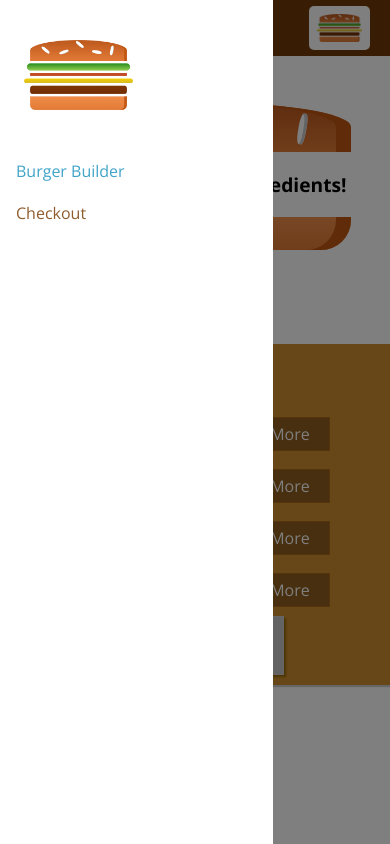
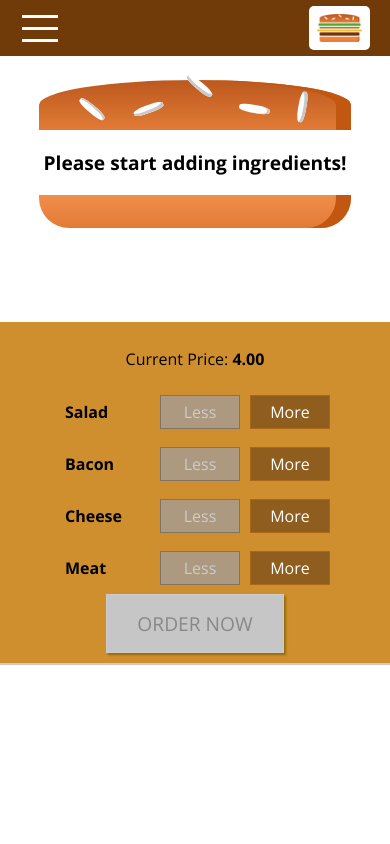
Before and after one commit to tharmaman/burgerBuilder, a React app: page / in a window 390 px wide. Built offline with nearby package versions, Linux system fonts and the light colour scheme.

Commit message:
added hamburger icon

```diff
--- a/src/Components/Layout/Layout.js
+++ b/src/Components/Layout/Layout.js
@@ -1,4 +1,5 @@
 import React, { Component } from 'react';
+
 import Aux from '../../hocs/Aux';
 import classes from './Layout.css';
 import Toolbar from '../Navigation/Toolbar/Toolbar';
@@ -6,7 +7,7 @@
 
 class Layout extends Component {
     state = {
-        showSideDrawer: true,
+        showSideDrawer: false,
     }
 
     sideDrawerClosedHandler = () => {
@@ -15,15 +16,24 @@
         });
     }
 
+    sideDrawerToggleHandler = () => (
+        this.setState((prevState => (
+            {
+                showSideDrawer: !prevState.showSideDrawer,
+            }
+        )))
+    )
+
     render() {
         return (
             <Aux>
-                <Toolbar />
+                <Toolbar
+                    drawerToggleClicked={this.sideDrawerToggleHandler}
+                />
                 <SideDrawer
                     open={this.state.showSideDrawer}
                     closed={this.sideDrawerClosedHandler}
                 />
-                <div>Toolbar, SideDrawer, Backdrop</div>
                 <main className={classes.Content}>
                     {this.props.children}
                 </main>
--- a/src/Components/Navigation/NavigationItems/NavigationItem/NavigationItem.css
+++ b/src/Components/Navigation/NavigationItems/NavigationItem/NavigationItem.css
@@ -4,6 +4,7 @@
     display: block;
     width: 100%;
 }
+
 .NavigationItem a {
     color: #8F5C2C;
     text-decoration: none;
@@ -11,6 +12,7 @@
     box-sizing: border-box;
     display: block;
 }
+
 .NavigationItem a:hover,
 .NavigationItem a:active,
 .NavigationItem a.active {
@@ -25,12 +27,14 @@
         width: auto;
         align-items: center;
     }
+
     .NavigationItem a {
         color: white;
         height: 100%;
         padding: 16px 10px;
         border-bottom: 4px solid transparent;
     }
+
     .NavigationItem a:hover,
     .NavigationItem a:active,
     .NavigationItem a.active {
--- /dev/null
+++ b/src/Components/Navigation/SideDrawer/DrawerToggle/DrawerToggle.css
@@ -0,0 +1,23 @@
+.DrawerToggle {
+    width: 40px;
+    height: 100%;
+    display: flex;
+    flex-flow: column;
+    justify-content: space-around;
+    align-items: center;
+    padding: 10px 0;
+    box-sizing: border-box;
+    cursor: pointer;
+}
+
+.DrawerToggle div {
+    width: 90%;
+    height: 3px;
+    background-color: white;
+}
+
+@media (min-width: 500px) {
+    .DrawerToggle {
+        display: none;
+    }
+}
--- /dev/null
+++ b/src/Components/Navigation/SideDrawer/DrawerToggle/DrawerToggle.js
@@ -0,0 +1,17 @@
+import React from 'react';
+
+import classes from './DrawerToggle.css';
+
+const drawerToggle = props => (
+    // eslint-disable-next-line
+    <div
+        onClick={props.clicked}
+        className={classes.DrawerToggle}
+    >
+        <div />
+        <div />
+        <div />
+    </div>
+);
+
+export default drawerToggle;
--- a/src/Components/Navigation/Toolbar/Toolbar.css
+++ b/src/Components/Navigation/Toolbar/Toolbar.css
@@ -10,7 +10,6 @@
     align-items: center;
     padding: 0 20px;
     box-sizing: border-box;
-    /* backdrop should go above so this is below 100 */
     z-index: 90;
 }
 
--- a/src/Components/Navigation/Toolbar/Toolbar.js
+++ b/src/Components/Navigation/Toolbar/Toolbar.js
@@ -2,10 +2,13 @@
 import Logo from '../../Logo/Logo';
 import classes from './Toolbar.css';
 import NavigationItems from '../NavigationItems/NavigationItems';
+import DrawerToggle from '../SideDrawer/DrawerToggle/DrawerToggle';
 
-const toolbar = () => (
+const toolbar = props => (
     <header className={classes.Toolbar}>
-        <div>MENU</div>
+        <DrawerToggle
+            clicked={props.drawerToggleClicked}
+        />
         <div className={classes.Logo}>
             <Logo />
         </div>
```
